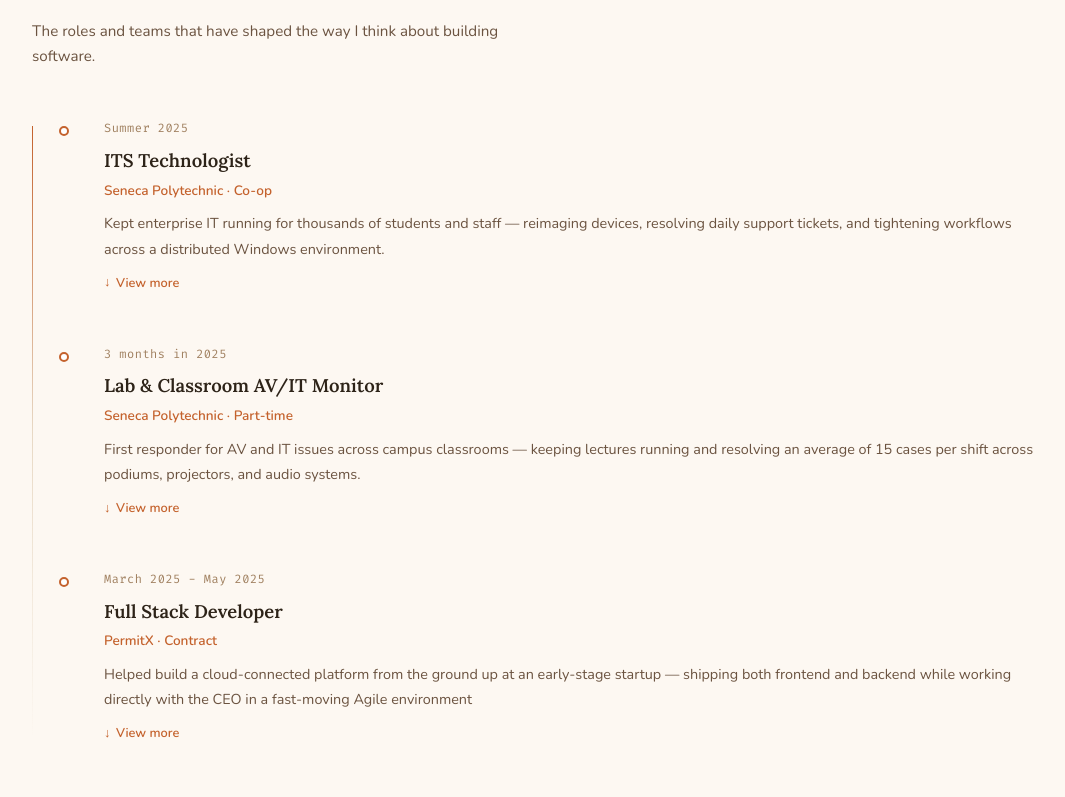
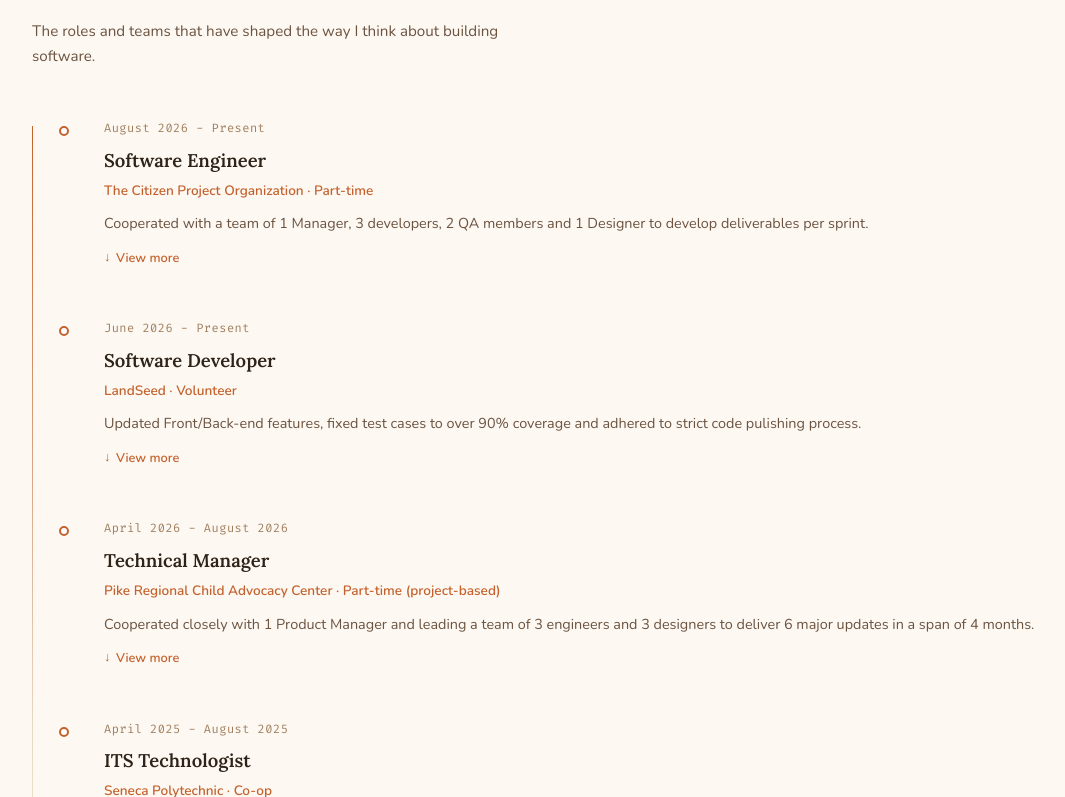
Before and after one commit to RRyanDang/portfolio, a Vue app: page / in a window 1280 px wide. Shown: the part 1563-2360 px from the top of the page, without its empty margins (106-1171 px from the left). Built offline with nearby package versions, Linux system fonts and the light colour scheme.

Commit message:
updated-experience

```diff
--- a/src/data/portfolio.js
+++ b/src/data/portfolio.js
@@ -88,7 +88,44 @@ export const projects = [
 
 export const experience = [
   {
-    date: 'Summer 2025',
+    date: 'August 2026 - Present',
+    role: 'Software Engineer',
+    company: 'The Citizen Project Organization',
+    type: 'Part-time',
+    description: 'Cooperated with a team of 1 Manager, 3 developers, 2 QA members and 1 Designer to develop deliverables per sprint.',
+    bullets:[
+      'Worked with a team of 7 members from designing phase, developing code, testing functionalities and releasing to production',
+      'Documented after each feature for future reference',
+      'Developed frontend with React+Tailwind CSS and backend with AWS Cognito + Amplify',
+    ]
+  },
+  {
+    date: 'June 2026 - Present',
+    role: 'Software Developer',
+    company: 'LandSeed',
+    type: 'Volunteer',
+    description: 'Updated Front/Back-end features, fixed test cases to over 90% coverage and adhered to strict code pulishing process.',
+    bullets:[
+      'Contributed to over 50 tickets, including new features addition and test cases updates and other production bugs',
+      'Updated infrastructure libraries and frameworks to remove 50 HIGH, 40 MEDIUM and 60 LOW severity vulnerabilities',
+      'Cooperated with senior engineers to delegate and report high sensitive bugs for the best approach',
+    ]
+  },
+  {
+    date: 'April 2026 - August 2026',
+    role: 'Technical Manager',
+    company: 'Pike Regional Child Advocacy Center',
+    type: 'Part-time (project-based)',
+    description: 'Cooperated closely with 1 Product Manager and leading a team of 3 engineers and 3 designers to deliver 6 major updates in a span of 4 months.',
+    bullets:[
+      'Worked closely with the clients and Product Manager to understand their needs',
+      'Reviewed and approaved progress, designing drafts and deliverables',
+      'Resolved all blockers through communication and provided reources so team could meet deadlines',
+      'Co-led weekly meetings with internal team and clients to provide updates and requested for new information',
+    ]
+  },
+  {
+    date: 'April 2025 - August 2025',
     role: 'ITS Technologist',
     company: 'Seneca Polytechnic',
     type: 'Co-op',
```
Also changed, not shown: 1 other file (tests, documents, lock files or other folders).
